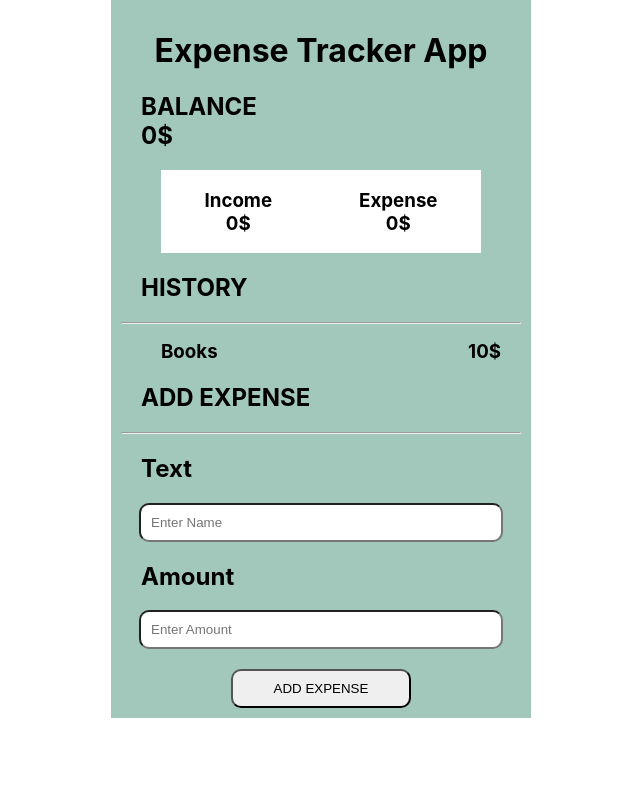
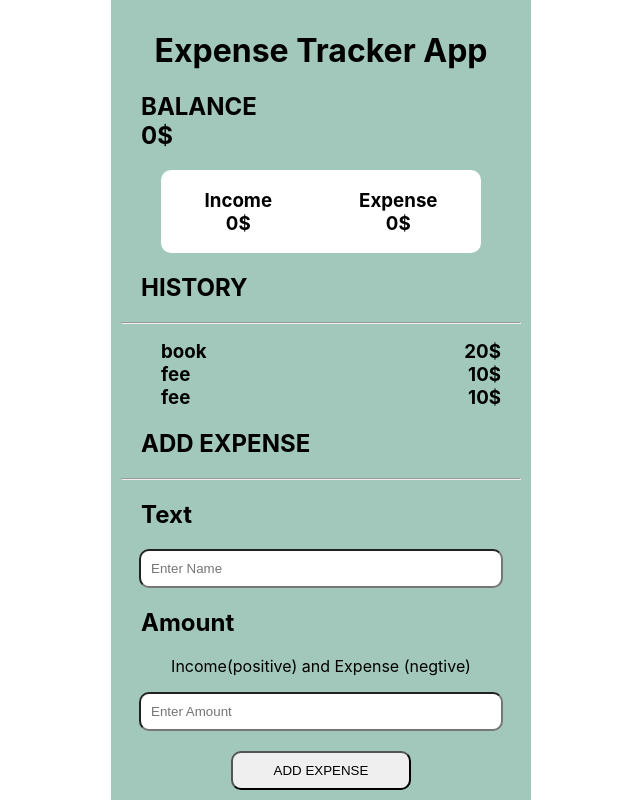
Before and after one commit to bilalahmad147/expense-tracker-app-using-ts, a React (Create React App) app: page / in a window 1280 px wide. Shown: the whole page, without its empty margins (319-959 px from the left). Built offline with nearby package versions, Linux system fonts and the light colour scheme.

Commit message:
added Context hook

```diff
--- a/src/App.css
+++ b/src/App.css
@@ -30,6 +30,7 @@ h2{
     padding: 0px;
     width: 80%;
     background-color: white;
+    border-radius: 10px;
 }
 .historyList{
     display: flex;
--- a/src/Components/Expense.tsx
+++ b/src/Components/Expense.tsx
@@ -3,15 +3,19 @@ import '../App.css';
 
 const Expense = () => {
 
+    const handleAdd = (e: any) => {
+        e.preventDefault()
+    }
 
     return (
         <div className="expense">
             <h2>ADD EXPENSE</h2>
             <hr />
-            <form>
+            <form onSubmit={handleAdd}>
                 <h2>Text</h2>
                 <input className="inputExpense" placeholder="Enter Name" type="text" name="" id="" /><br />
-                <h2>Amount</h2>
+                <h2>Amount </h2>
+                <p>Income(positive) and Expense (negtive)</p>
                 <input className="inputExpense" placeholder="Enter Amount" type="number" name="" id="" /><br /><br />
                 <button className="addExpense" type="submit">ADD EXPENSE</button>
             </form>
--- /dev/null
+++ b/src/Components/ExpenseContext.tsx
@@ -0,0 +1,25 @@
+import { createContext } from 'react';
+
+const ExpenseContext = createContext([
+    { desc: 'book', amount: 20 },
+    { desc: 'fee', amount: 10 },
+    { desc: 'fee', amount: 10 },
+]);
+
+export default ExpenseContext;
+
+
+// export const transProvider = ({ }) => {
+//     let [state, dispatch] = useReducer(ExpenseReducer, ExpenseContext);
+//     function addExpense(transObj: any) {
+//         dispatch(
+//             {
+//                 type: "ADD",
+//                 payload: {
+//                     desc: transObj.desc,
+//                     amount: transObj.amount,
+//                 },
+//             }
+//         )
+//     }
+// }
--- a/src/Components/History.tsx
+++ b/src/Components/History.tsx
@@ -1,15 +1,24 @@
-import React from 'react';
+import React, { useContext } from 'react';
+import ExpenseContext from './ExpenseContext'
 import '../App.css';
 
 const History = () => {
+
+    const HistoryContext = useContext(ExpenseContext);
     return (
         <div>
             <hr />
             <ul>
-                <h3 className="historyList">
-                    <li>Books</li>
-                    <li>10$</li>
-                </h3>
+                {HistoryContext.map((tranObj, ind:number) => {
+                    return (
+                        <div>
+                            <h3 key={ind} className="historyList">
+                                <li>{tranObj.desc}</li>
+                                <li>{tranObj.amount}$</li>
+                            </h3>
+                        </div>
+                    )
+                })}
             </ul>
         </div>
     )
```
Also changed, not shown: src/Components/ExpenseReducer.tsx (added, +13 -0 lines).
